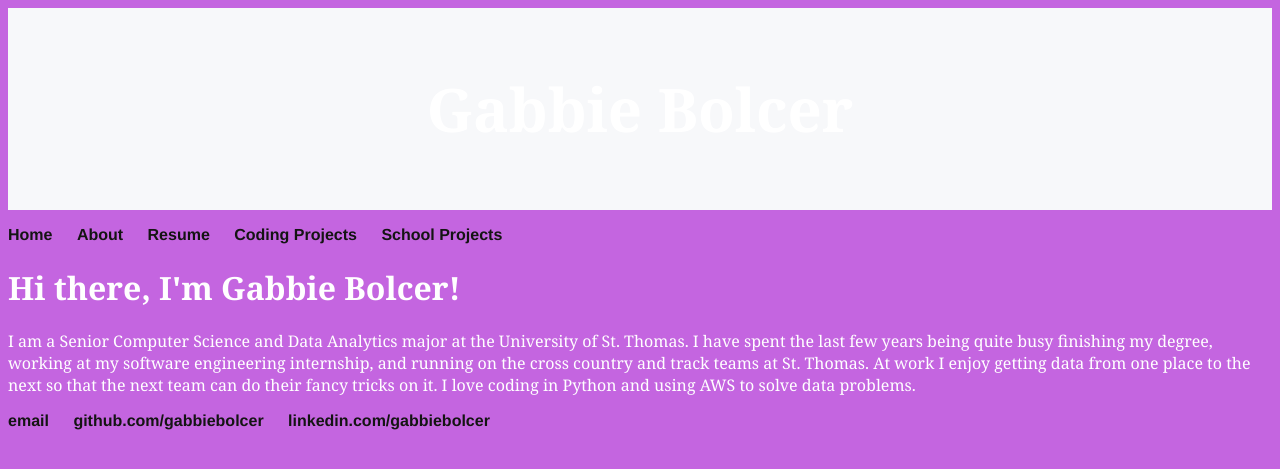
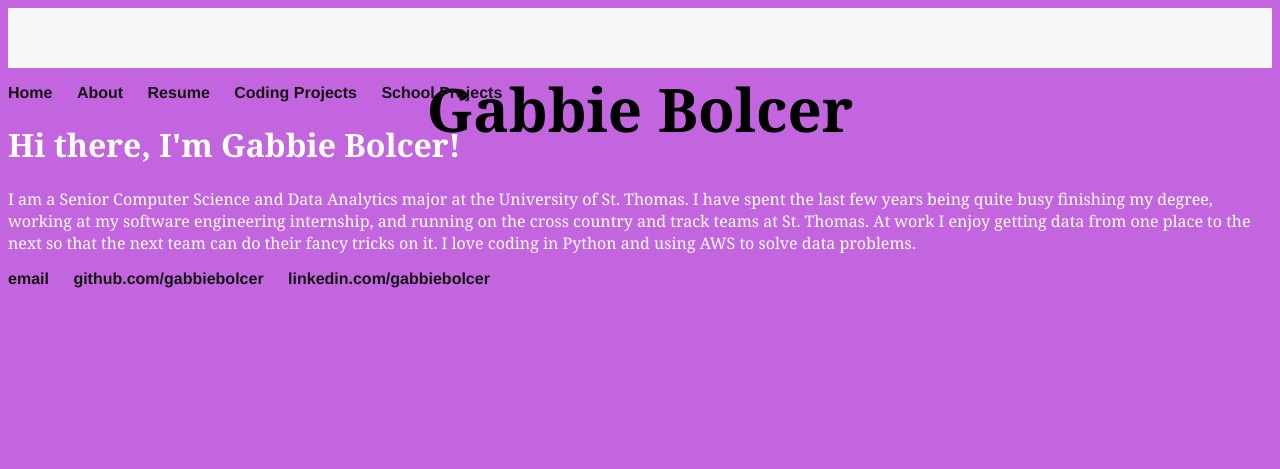
Before and after one commit to gabbiebolcer/gabbiebolcer.github.io, a Jekyll site: the page built from index.html, in a window 1280 px wide. Shown: the top 469 px of the page. Built offline with Jekyll 4.4.1, drawn with Linux system fonts in a browser that asks for light colours.

Commit message:
Update main.css

```diff
--- a/css/main.css
+++ b/css/main.css
@@ -7,8 +7,9 @@ body {
   padding: 20px;
   text-align: center;
   background: #f7f8fa;
-  color: white;
+  color: black;
   font-size: 30px;
+  height: 20px;
 }
 nav ul, footer ul {
     font-family:'Helvetica', 'Arial', 'Sans-Serif';
```
